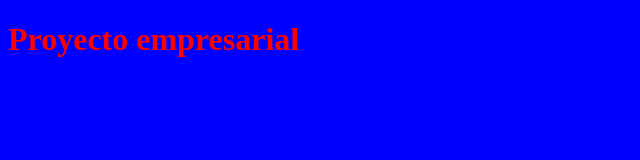
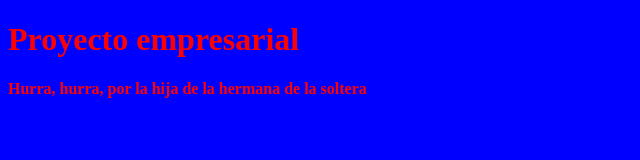
Before and after one commit to serdipedev/cursoGIT, a plain HTML site: page index.html in a window 1280 px wide. Shown: the whole page, without its empty margins (0-640 px from the left). Drawn offline with Linux system fonts and the light colour scheme.

Commit message:
Update index.html

```diff
--- a/index.html
+++ b/index.html
@@ -10,5 +10,6 @@
 </head>
 <body>
   <h1>Proyecto empresarial</h1>
+    <p>Hurra, hurra, por la hija de la hermana de la soltera<p>
 </body>
 </html>
```
